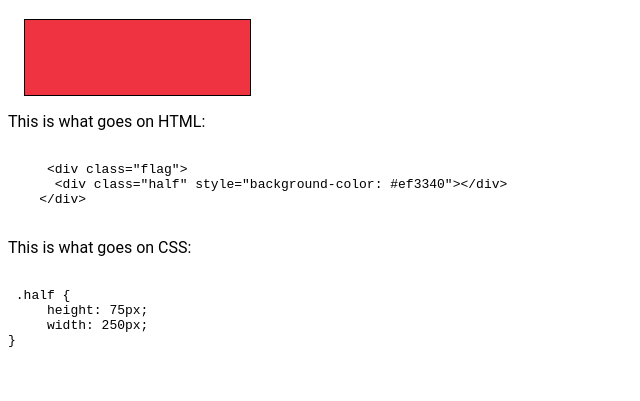
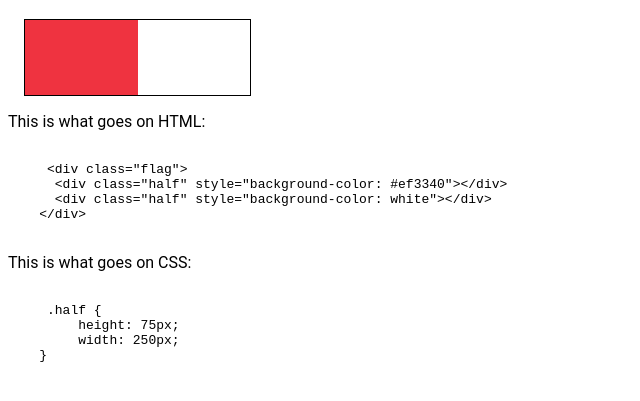
Before and after one commit to GPrince00/draw, a plain HTML site: page pages/indonesia.html in a window 1280 px wide. Shown: the part 89-490 px from the top of the page, without its empty margins (0-640 px from the left). Drawn offline with Linux system fonts and the light colour scheme.

Commit message:
Fixed the flag

```diff
--- a/pages/indonesia.html
+++ b/pages/indonesia.html
@@ -13,19 +13,21 @@
     <h1>Indonesia Flag tutorial</h1>
     <div class="flag">
       <div class="half" style="background-color: #ef3340"></div>
+      <div class="half" style="background-color: white;"></div>
     </div>
     <p>This is what goes on HTML:</p>
     <pre><code>
      &lt;div class="flag">
       &lt;div class="half" style="background-color: #ef3340">&lt;/div>
+      &lt;div class="half" style="background-color: white">&lt;/div>
     &lt;/div>
     </code></pre>
     <p>This is what goes on CSS:</p>
     <pre><code>
- .half {
-     height: 75px;
-     width: 250px;
-}
+     .half {
+         height: 75px;
+         width: 250px;
+    }
     </code></pre>
   </body>
 </html>
```
